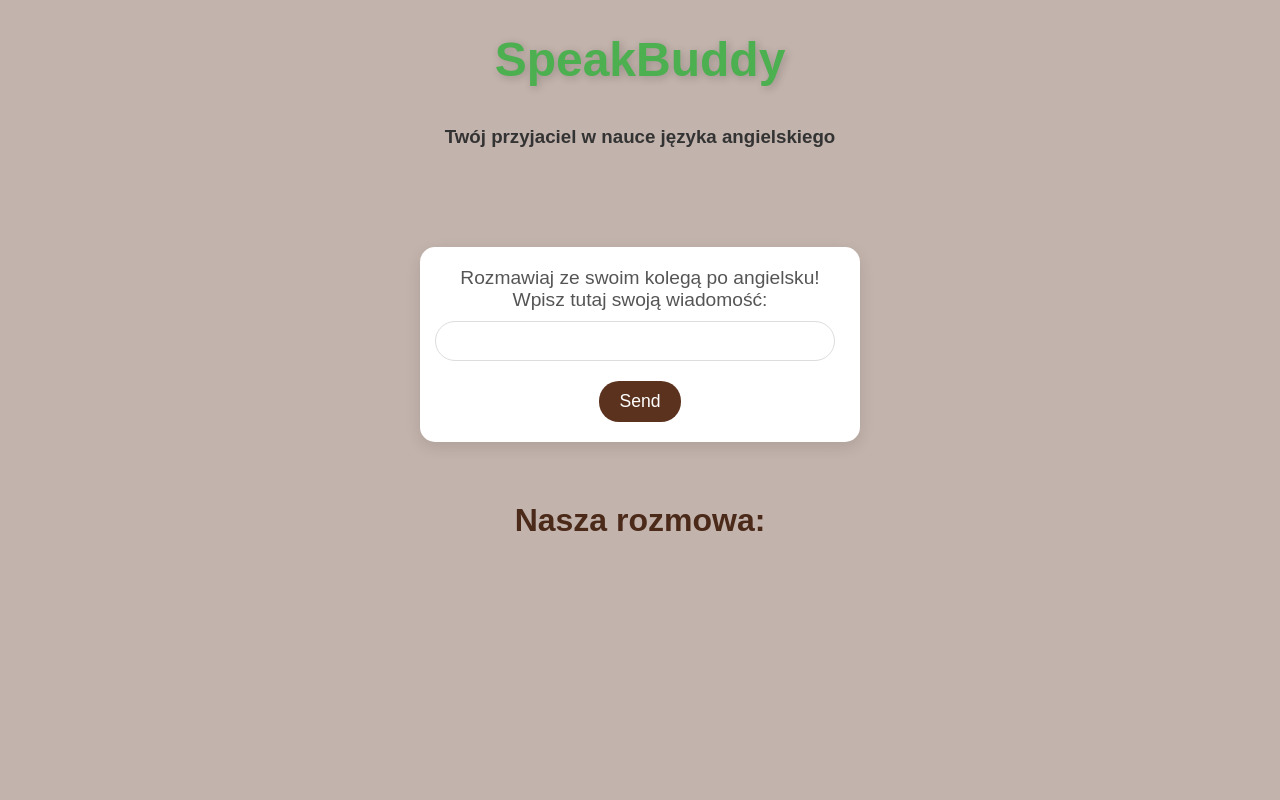
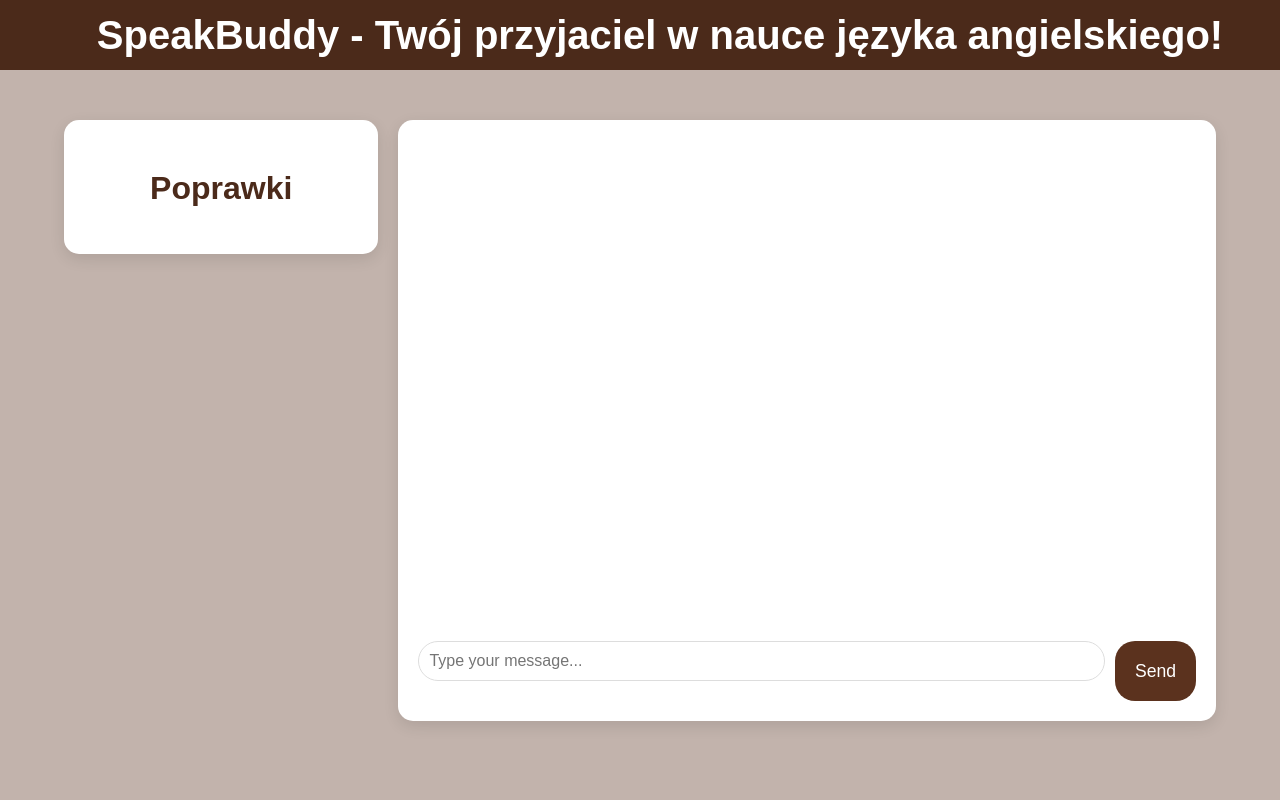
Before and after one commit to ayakiri/speak-buddy, a Flask app: page / in a window 1280 px wide. Run offline with Flask 2, Linux system fonts and the light colour scheme.

Commit message:
Updated FrontEnd
Coffee Colours

```diff
--- a/app/templates/index.html
+++ b/app/templates/index.html
@@ -7,22 +7,28 @@
     <link rel="stylesheet" href="{{ url_for('static', filename='styles.css') }}">
 </head>
 <body>
-    <h1>SpeakBuddy</h1>
-    <h3>Twój przyjaciel w nauce języka angielskiego</h3>
-
-
-
-    <form id="messageForm">
-        <label for="message">Rozmawiaj ze swoim kolegą po angielsku! Wpisz tutaj swoją wiadomość:</label>
-        <input type="text" id="message" name="message" required>
-        <button type="button" id="sendButton">Send</button>
-    </form>
-
-    <h2>Nasza rozmowa:</h2>
-    <div id="conversation">
-        <!-- Messages and responses here -->
+    <div id="banner">
+         SpeakBuddy - Twój przyjaciel w nauce języka angielskiego!
+    </div>
+    <div id="main-container">
+        <div id="corrections-container">
+            <h2> Poprawki </h2>
+            <div id="corrections">
+                <!-- Corrected messages will appear here -->
+            </div>
+        </div>
+        <div id="chat-container">
+            <div id="conversation">
+                <!-- Messages and responses here -->
+            </div>
+            <div id="input-container">
+                <input type="text" id="message" name="message" placeholder="Type your message..." required>
+                <button type="button" id="sendButton">Send</button>
+            </div>
+        </div>
     </div>
 
+    <script src="{{ url_for('static', filename='app.js') }}"></script>
     <script>
         document.getElementById('sendButton').addEventListener('click', async () => {
             const message = document.getElementById('message').value;
@@ -32,7 +38,8 @@
                 return;
             }
 
-            appendMessage('You: ' + message);
+            appendMessage(message, 'user');
+            document.getElementById('message').value = '';
 
             try {
                 const answerResponse = await fetch('/answer', {
@@ -51,9 +58,9 @@
                 console.log('Answer data:', answerData);
 
                 if (answerData && answerData.response) {
-                    appendMessage('Server (Answer): ' + answerData.response);
+                    appendMessage(answerData.response, 'bot');
                 } else {
-                    appendMessage('Server (Answer): No answer available');
+                    appendMessage('No answer available', 'bot');
                 }
 
                 const correctResponse = await fetch('/correct', {
@@ -73,23 +80,45 @@
                 console.log('Corrected data:', correctData);
 
                 if (correctData && correctData.corrected) {
-                    appendMessage('Server (Corrected): ' + correctData.corrected);
+                    if (message === correctData.corrected) {
+                        appendCorrection(`"${message}" is right! \n🌸Good Job!🌸`);
+                    } else {
+                        appendCorrection(`"${message}" should be: \n${correctData.corrected}`);
+                    }
                 } else {
-                    appendMessage('Server (Corrected): No corrected text available');
+                    appendCorrection('No corrected text available');
                 }
             } catch (error) {
                 console.error('Error:', error);
-                appendMessage('Error: Unable to process your request.');
+                appendMessage('Error: Unable to process your request.', 'bot');
             }
 
             document.getElementById('message').value = '';
         });
 
-        function appendMessage(message) {
+        function appendMessage(message, sender) {
             const conversation = document.getElementById('conversation');
+            const messageContainer = document.createElement('div');
+            const label = document.createElement('p');
             const messageElement = document.createElement('p');
+
+            label.textContent = sender === 'user' ? 'You' : 'Bot';
+            label.className = sender + '-label';
             messageElement.textContent = message;
-            conversation.appendChild(messageElement);
+            messageElement.className = sender;
+
+            messageContainer.appendChild(label);
+            messageContainer.appendChild(messageElement);
+            conversation.appendChild(messageContainer);
+            conversation.scrollTop = conversation.scrollHeight; // Scroll to the bottom
+        }
+
+        function appendCorrection(message) {
+            const corrections = document.getElementById('corrections');
+            const correctionElement = document.createElement('p');
+            correctionElement.textContent = message;
+            correctionElement.className = 'corrected';
+            corrections.appendChild(correctionElement);
         }
     </script>
 </body>
```
